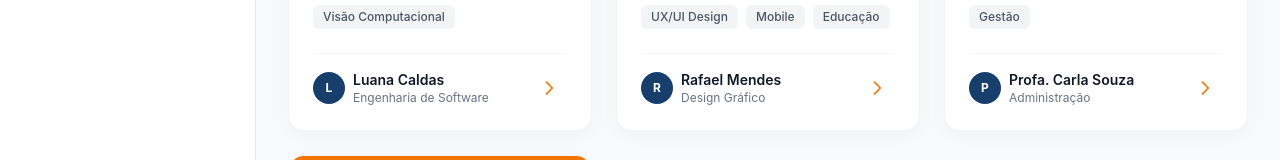
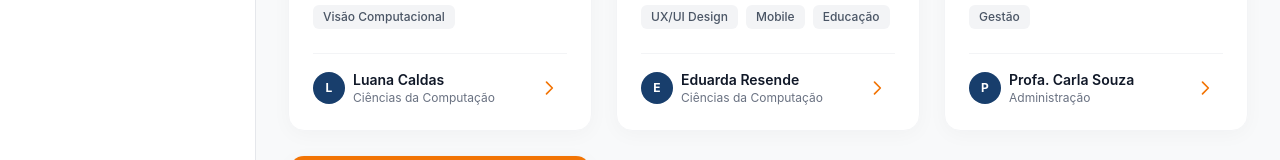
Before and after one commit to AcademicoPlus/Academico-Plus, a React (Vite) app in the folder frontend/: page /feed in a window 1280 px wide. Shown: the part 484-644 px from the top of the page. Built offline with nearby package versions, Linux system fonts and the light colour scheme.

Commit message:
alteração

```diff
--- a/frontend/src/pages/feedprojetos.tsx
+++ b/frontend/src/pages/feedprojetos.tsx
@@ -9,7 +9,7 @@ export default function Feed() {
       titulo: "Sistema Inteligente de Proteção Web",
       descricao: "Projeto de IA voltado para segurança online utilizando análise de comportamento visual, eye-tracking e identificação de conteúdo para proteger os usuários.",
       autor: "Luana Caldas",
-      curso: "Engenharia de Software",
+      curso: "Ciências da Computação",
       vagas: 3,
       tags: ["Inteligência Artificial", "Segurança", "Visão Computacional"]
     },
@@ -17,8 +17,8 @@ export default function Feed() {
       id: 2,
       titulo: "Design de Interface para App Educacional",
       descricao: "Buscamos estudantes de Design e Computação para remodelar a interface gráfica e a experiência de usuário (UX) do nosso novo aplicativo de monitoria.",
-      autor: "Rafael Mendes",
-      curso: "Design Gráfico",
+      autor: "Eduarda Resende",
+      curso: "Ciências da Computação",
       vagas: 2,
       tags: ["UX/UI Design", "Mobile", "Educação"]
     },
--- a/frontend/src/pages/login.tsx
+++ b/frontend/src/pages/login.tsx
@@ -149,7 +149,7 @@ export default function Login() {
           </div>
 
           <p className="text-center text-xs text-gray-400 mt-10 font-medium tracking-wide">
-            UNIFAPI - SISTEMA ACADÊMICO INTEGRADO
+            UNIFAPI
           </p>
 
         </div>
```
